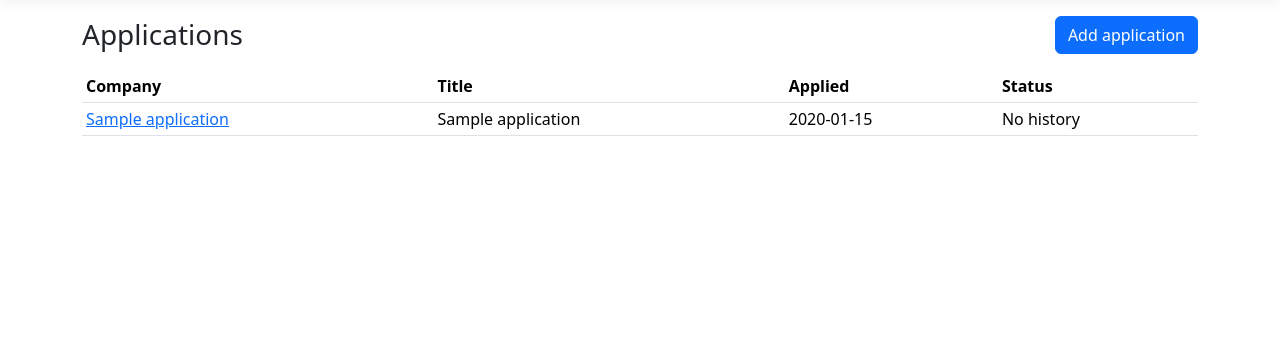
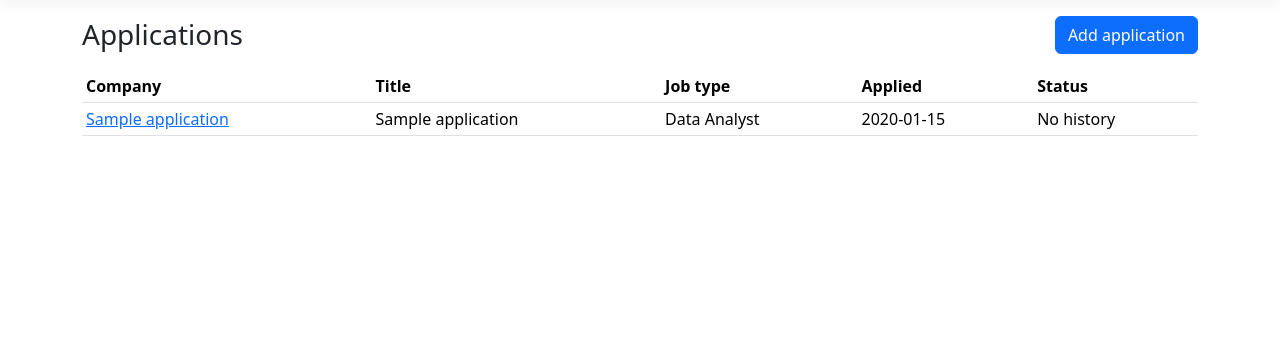
Before and after one commit to TomasNader7/job-tracker, an ASP.NET Core app: page / in a window 1280 px wide. Shown: the part 57-420 px from the top of the page. Run offline with ASP.NET Core 8, Linux system fonts and the light colour scheme; tables that the repository leaves empty hold one stand-in row (values such as "Sample post"); style sheets or scripts are compiled from the project's sources; some libraries are stand-ins or nearby versions.

Commit message:
Show job type on the list page
New Job type column; LabelOrDash shows a dash when an application has none.
210 tests green.

Co-Authored-By: Claude Sonnet 5.5 <noreply@anthropic.com>

```diff
--- a/src/JobTracker.Web/JobTypeDisplay.cs
+++ b/src/JobTracker.Web/JobTypeDisplay.cs
@@ -21,4 +21,7 @@ public static class JobTypeDisplay
         JobType.Other => "Other",
         _ => throw new ArgumentOutOfRangeException(nameof(type), type, "Unknown job type."),
     };
+
+    /// <summary>For the list page: the label, or a dash when the application has no job type.</summary>
+    public static string LabelOrDash(JobType? type) => type is { } t ? Label(t) : "-";
 }
--- a/src/JobTracker.Web/Pages/Index.cshtml
+++ b/src/JobTracker.Web/Pages/Index.cshtml
@@ -21,6 +21,7 @@ else
             <tr>
                 <th>Company</th>
                 <th>Title</th>
+                <th>Job type</th>
                 <th>Applied</th>
                 <th>Status</th>
             </tr>
@@ -31,6 +32,7 @@ else
             <tr>
                 <td><a asp-page="/Details" asp-route-id="@v.Application.Id">@v.Application.CompanyName</a></td>
                 <td>@v.Application.JobTitle</td>
+                <td>@JobTypeDisplay.LabelOrDash(v.Application.JobType)</td>
                 <td>@v.Application.DateApplied.ToString("yyyy-MM-dd")</td>
                 <td>
                     @StatusDisplay.Label(v)
```
Also changed, not shown: tests/JobTracker.Tests/JobTypeUiTests.cs (+12 -0 lines).
